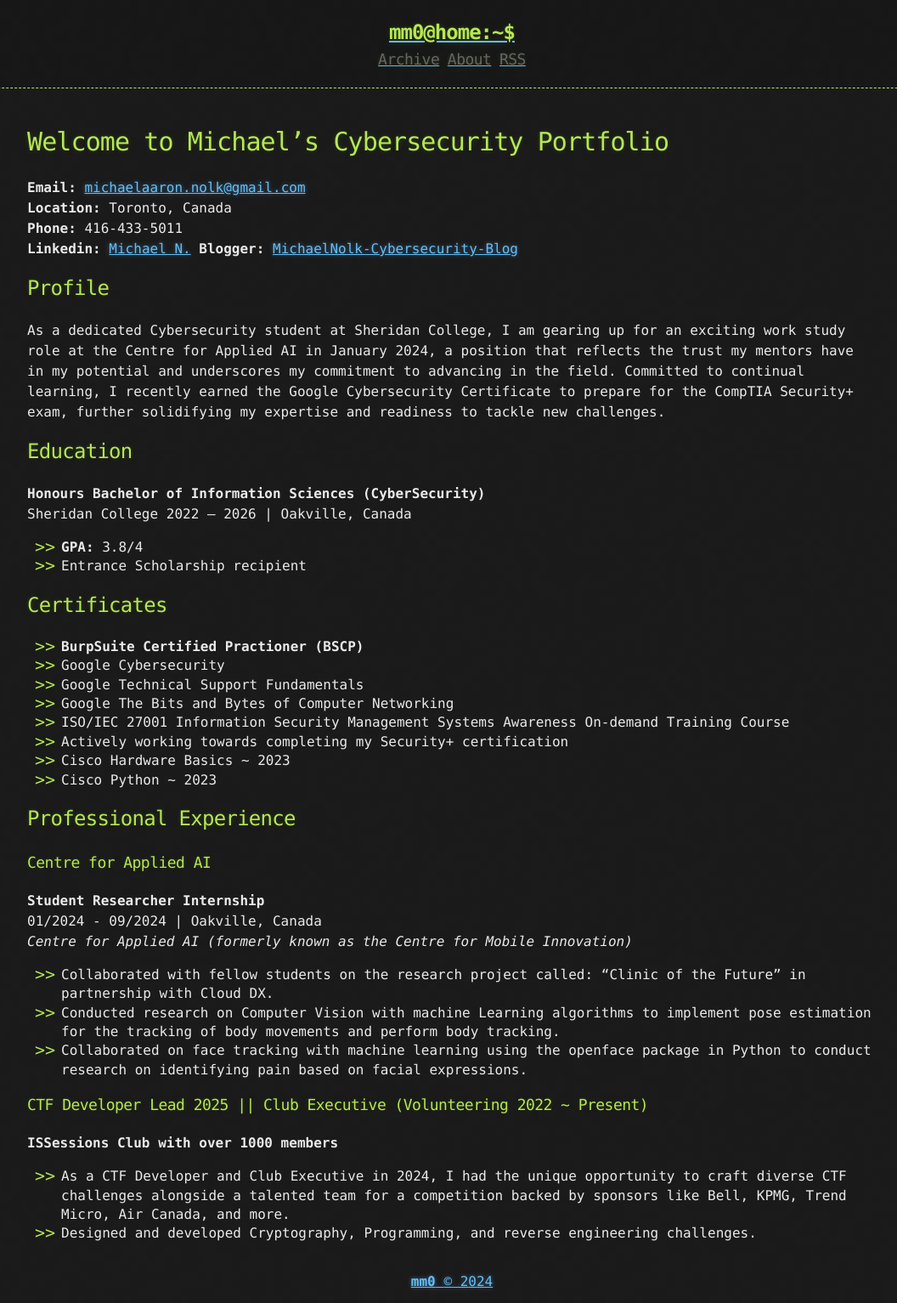
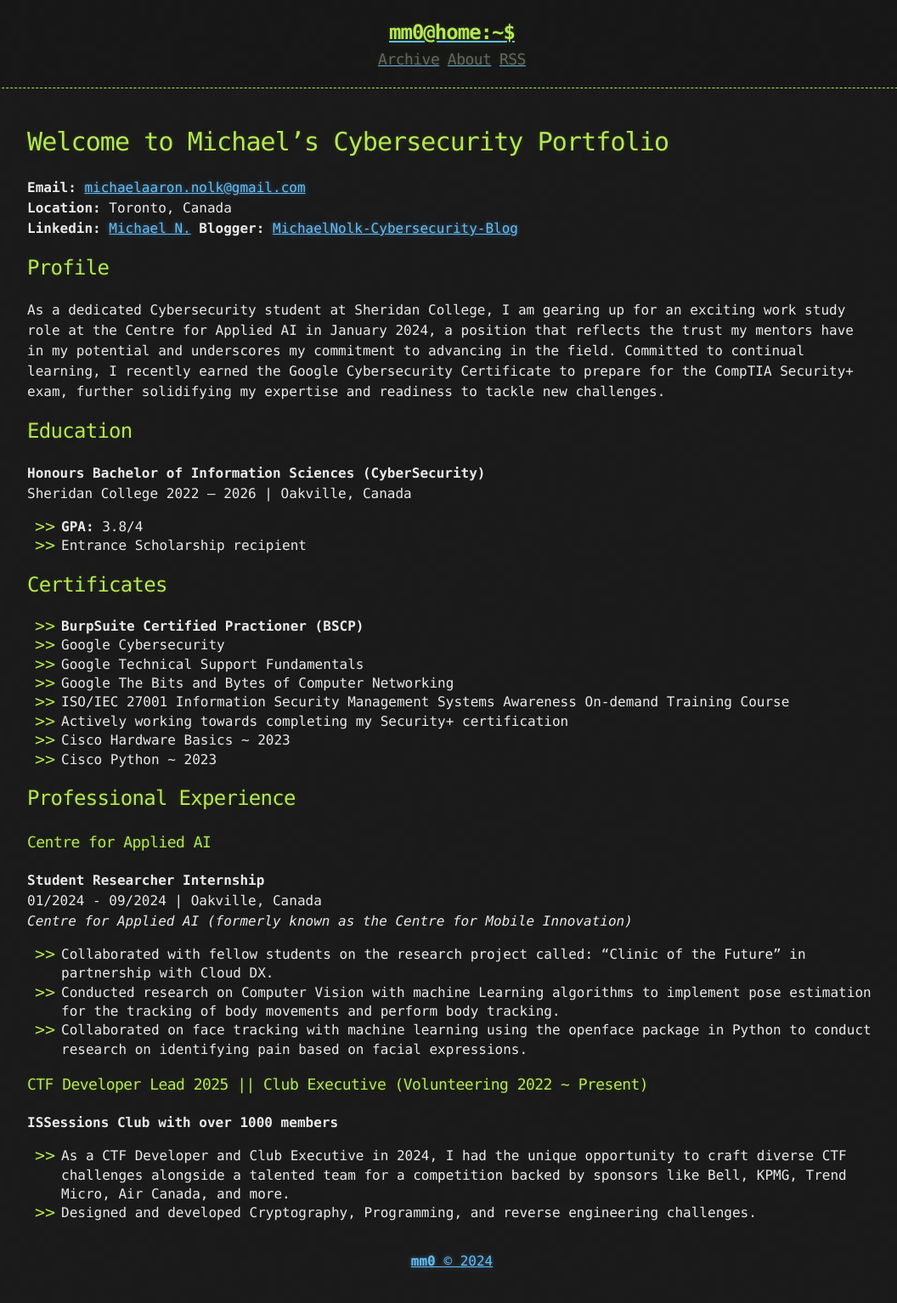
Before and after one commit to Mmo-kali/mmo-kali.github.io, a Jekyll site: the page built from about.md, in a window 1280 px wide. Shown: the whole page at 85% size, without its empty margins (108-1164 px from the left). Built offline with Jekyll 4.4.1, drawn with Linux system fonts in a browser that asks for light colours; our own code applies the rules of GitHub Pages for plain Markdown files; after the commit the page ends 1509 px from its top, so only the background shows below that.

Commit message:
Update about.md

```diff
--- a/about.md
+++ b/about.md
@@ -6,7 +6,6 @@ layout: default
 
 **Email:** [michaelaaron.nolk@gmail.com](mailto:michaelaaron.nolk@gmail.com)
 **Location:** Toronto, Canada
-**Phone:** 416-433-5011
 **Linkedin:** [Michael N.](https://www.linkedin.com/in/michael-n12345/)
 **Blogger:** [MichaelNolk-Cybersecurity-Blog](https://michael-kali.blogspot.com/)
 
```
